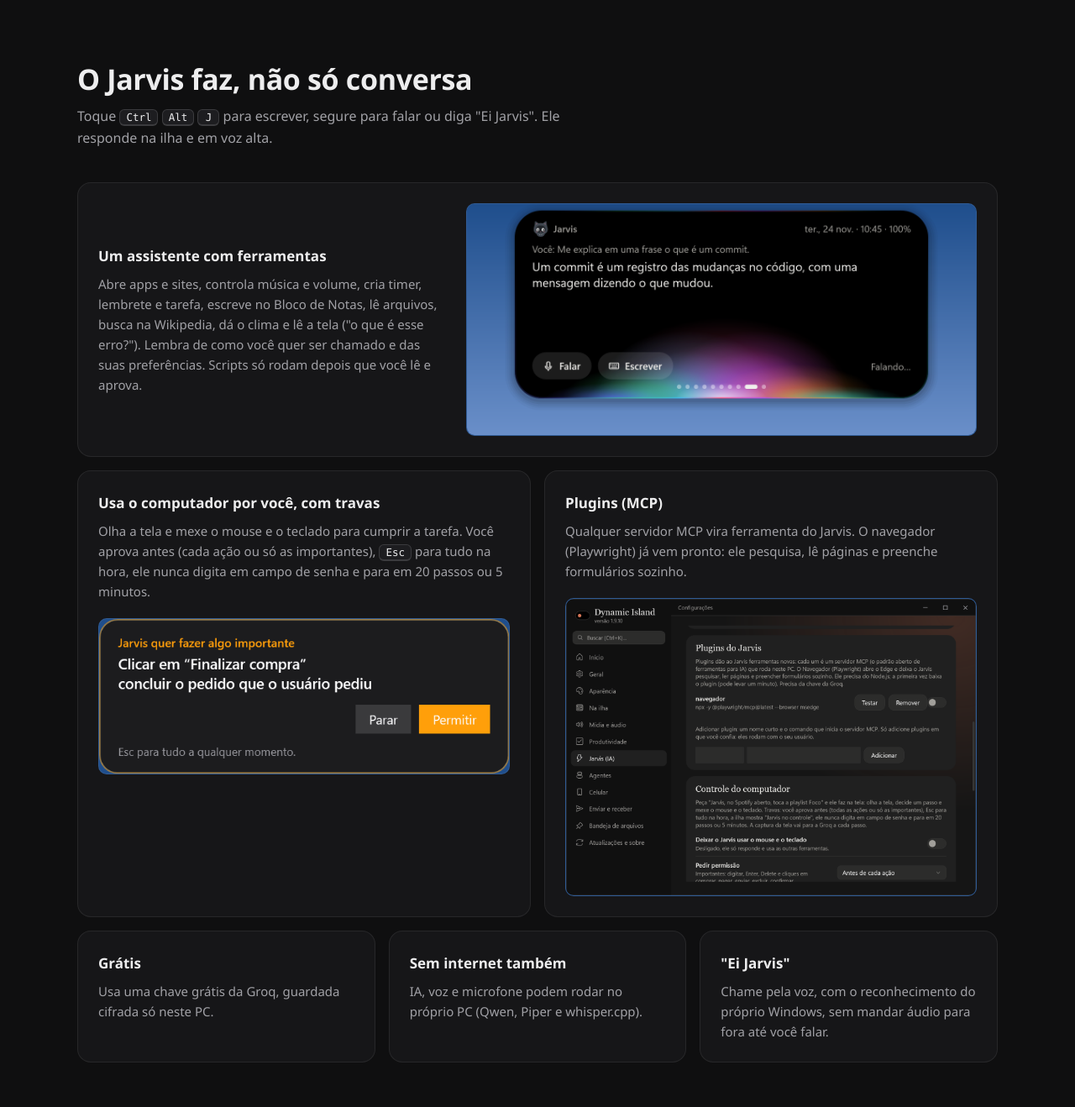
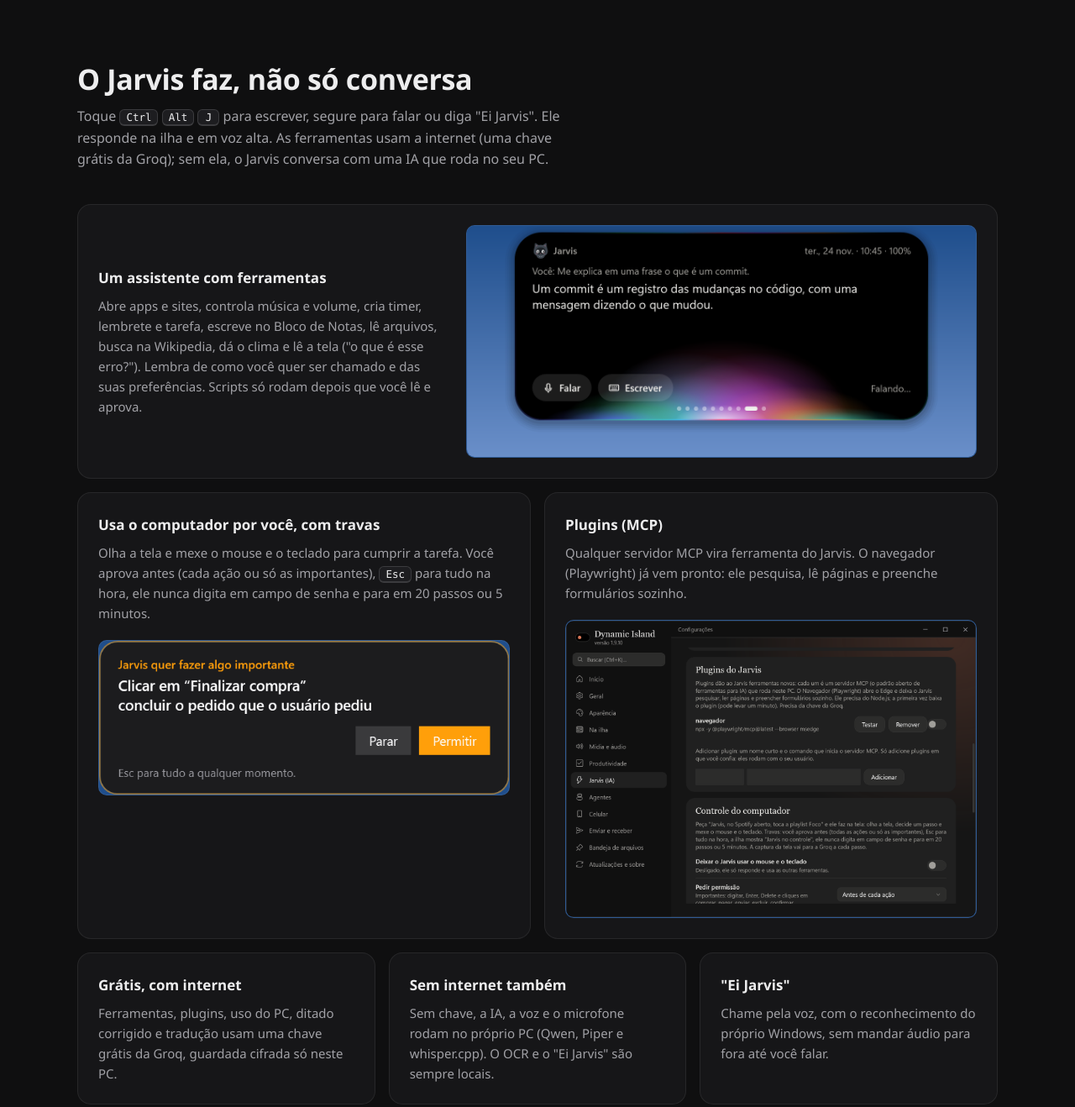
Before and after one commit to theuslpszbr15/dynamic-island-windows, a plain HTML site: page docs/index.html in a window 1280 px wide. Shown: the part 720-2038 px from the top of the page at 84% size. Drawn offline with Linux system fonts and the light colour scheme.

Commit message:
README e site: o que roda sem internet e o que usa a chave da Groq

```diff
--- a/docs/index.html
+++ b/docs/index.html
@@ -237,7 +237,7 @@
   <section id="jarvis">
     <div class="wrap">
       <h2>O Jarvis faz, não só conversa</h2>
-      <p class="intro">Toque <kbd>Ctrl</kbd> <kbd>Alt</kbd> <kbd>J</kbd> para escrever, segure para falar ou diga "Ei Jarvis". Ele responde na ilha e em voz alta.</p>
+      <p class="intro">Toque <kbd>Ctrl</kbd> <kbd>Alt</kbd> <kbd>J</kbd> para escrever, segure para falar ou diga "Ei Jarvis". Ele responde na ilha e em voz alta. As ferramentas usam a internet (uma chave grátis da Groq); sem ela, o Jarvis conversa com uma IA que roda no seu PC.</p>
       <div class="grid">
         <div class="card full">
           <div>
@@ -257,12 +257,12 @@
           <div class="shot"><img src="img/40-settings-jarvis-plugins.png" alt="Plugins do Jarvis nas configurações" loading="lazy" /></div>
         </div>
         <div class="card">
-          <h3>Grátis</h3>
-          <p>Usa uma chave grátis da Groq, guardada cifrada só neste PC.</p>
+          <h3>Grátis, com internet</h3>
+          <p>Ferramentas, plugins, uso do PC, ditado corrigido e tradução usam uma chave grátis da Groq, guardada cifrada só neste PC.</p>
         </div>
         <div class="card">
           <h3>Sem internet também</h3>
-          <p>IA, voz e microfone podem rodar no próprio PC (Qwen, Piper e whisper.cpp).</p>
+          <p>Sem chave, a IA, a voz e o microfone rodam no próprio PC (Qwen, Piper e whisper.cpp). O OCR e o "Ei Jarvis" são sempre locais.</p>
         </div>
         <div class="card">
           <h3>"Ei Jarvis"</h3>
```
Also changed, not shown: README.md.
